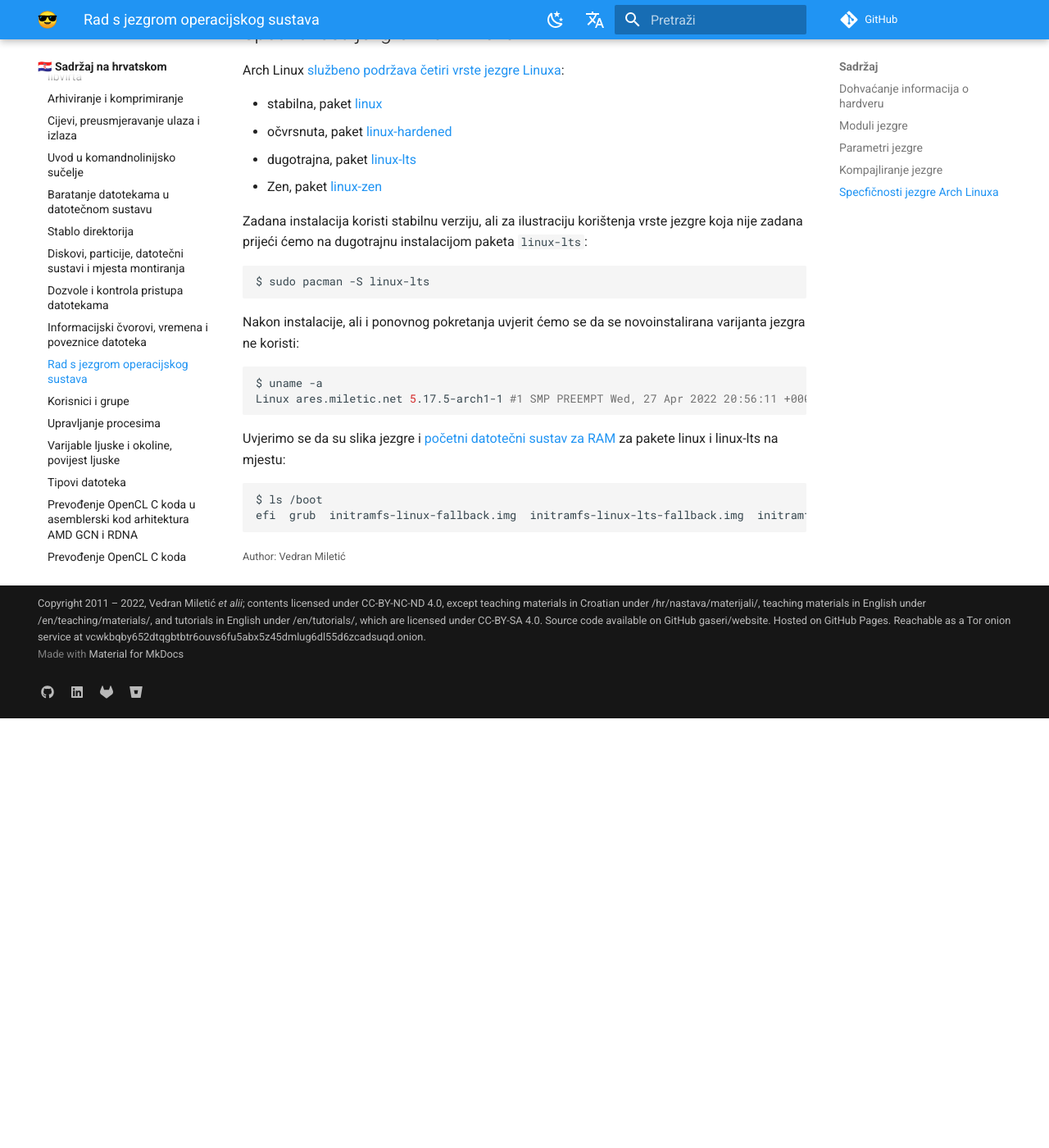
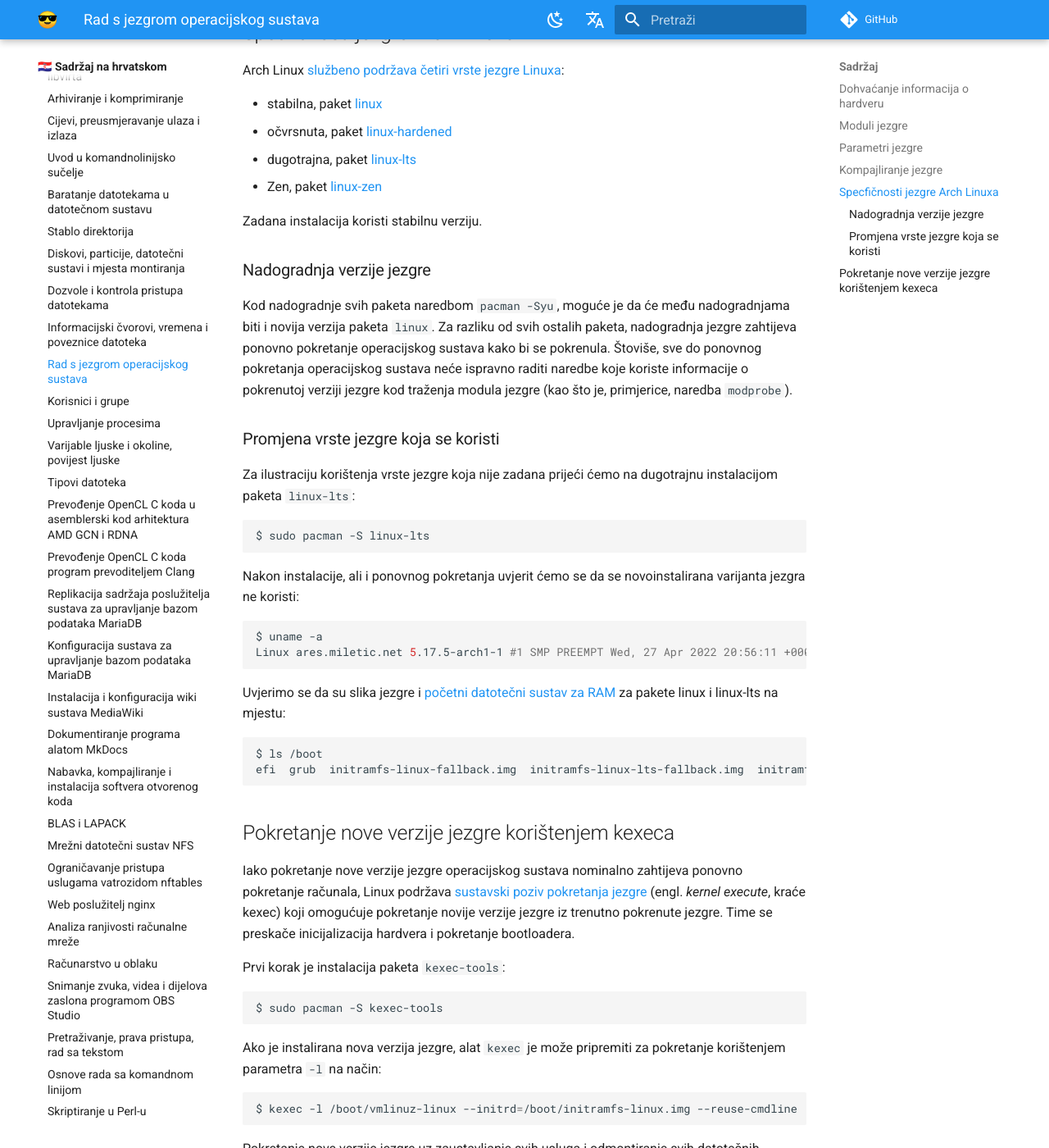
Before and after one commit to gaseri/website, an MkDocs documentation site: the page built from docs/hr/nastava/materijali/linux-kernel-osnove.md, in a window 1280 px wide and 1400 px high, scrolled down 2571 px. Shown: the whole window at 82% size. Built offline with MkDocs 1.6.1 and Material for MkDocs 9.7.7, drawn with Linux system fonts in a browser that asks for light colours; comment, search, counter and statistics services are not loaded; before the commit the page ends 3447 px from its top, so only the background shows below that; some of the changed text lies outside the part shown.

Commit message:
Added info about kernel upgrade and kexec

````diff
--- a/docs/hr/nastava/materijali/linux-kernel-osnove.md
+++ b/docs/hr/nastava/materijali/linux-kernel-osnove.md
@@ -86,7 +86,15 @@ Arch Linux [službeno podržava četiri vrste jezgre Linuxa](https://wiki.archli
 - dugotrajna, paket [linux-lts](https://archlinux.org/packages/?name=linux-lts)
 - Zen, paket [linux-zen](https://archlinux.org/packages/?name=linux-zen)
 
-Zadana instalacija koristi stabilnu verziju, ali za ilustraciju korištenja vrste jezgre koja nije zadana prijeći ćemo na dugotrajnu instalacijom paketa `linux-lts`:
+Zadana instalacija koristi stabilnu verziju.
+
+### Nadogradnja verzije jezgre
+
+Kod nadogradnje svih paketa naredbom `pacman -Syu`, moguće je da će među nadogradnjama biti i novija verzija paketa `linux`. Za razliku od svih ostalih paketa, nadogradnja jezgre zahtijeva ponovno pokretanje operacijskog sustava kako bi se pokrenula. Štoviše, sve do ponovnog pokretanja operacijskog sustava neće ispravno raditi naredbe koje koriste informacije o pokrenutoj verziji jezgre kod traženja modula jezgre (kao što je, primjerice, naredba `modprobe`).
+
+### Promjena vrste jezgre koja se koristi
+
+Za ilustraciju korištenja vrste jezgre koja nije zadana prijeći ćemo na dugotrajnu instalacijom paketa `linux-lts`:
 
 ``` shell
 $ sudo pacman -S linux-lts
@@ -105,3 +113,27 @@ Uvjerimo se da su slika jezgre i [početni datotečni sustav za RAM](https://wik
 $ ls /boot
 efi  grub  initramfs-linux-fallback.img  initramfs-linux-lts-fallback.img  initramfs-linux-lts.img  initramfs-linux.img  vmlinuz-linux  vmlinuz-linux-lts
 ```
+
+## Pokretanje nove verzije jezgre korištenjem kexeca
+
+Iako pokretanje nove verzije jezgre operacijskog sustava nominalno zahtijeva ponovno pokretanje računala, Linux podržava [sustavski poziv pokretanja jezgre](https://en.wikipedia.org/wiki/Kexec) (engl. *kernel execute*, kraće kexec) koji omogućuje pokretanje novije verzije jezgre iz trenutno pokrenute jezgre. Time se preskače inicijalizacija hardvera i pokretanje bootloadera.
+
+Prvi korak je instalacija paketa `kexec-tools`:
+
+``` shell
+$ sudo pacman -S kexec-tools
+```
+
+Ako je instalirana nova verzija jezgre, alat `kexec` je može pripremiti za pokretanje korištenjem parametra `-l` na način:
+
+``` shell
+$ kexec -l /boot/vmlinuz-linux --initrd=/boot/initramfs-linux.img --reuse-cmdline
+```
+
+Pokretanje nove verzije jezgre uz zaustavljanje svih usluga i odmontiranje svih datotečnih sustava vrši se korištenjem systemdove naredbe `systemctl kexec`:
+
+``` shell
+$ sudo systemctl kexec
+```
+
+Više detalja moguće je pronaći na [stranici kexec na ArchWikiju](https://wiki.archlinux.org/title/Kexec).
````
